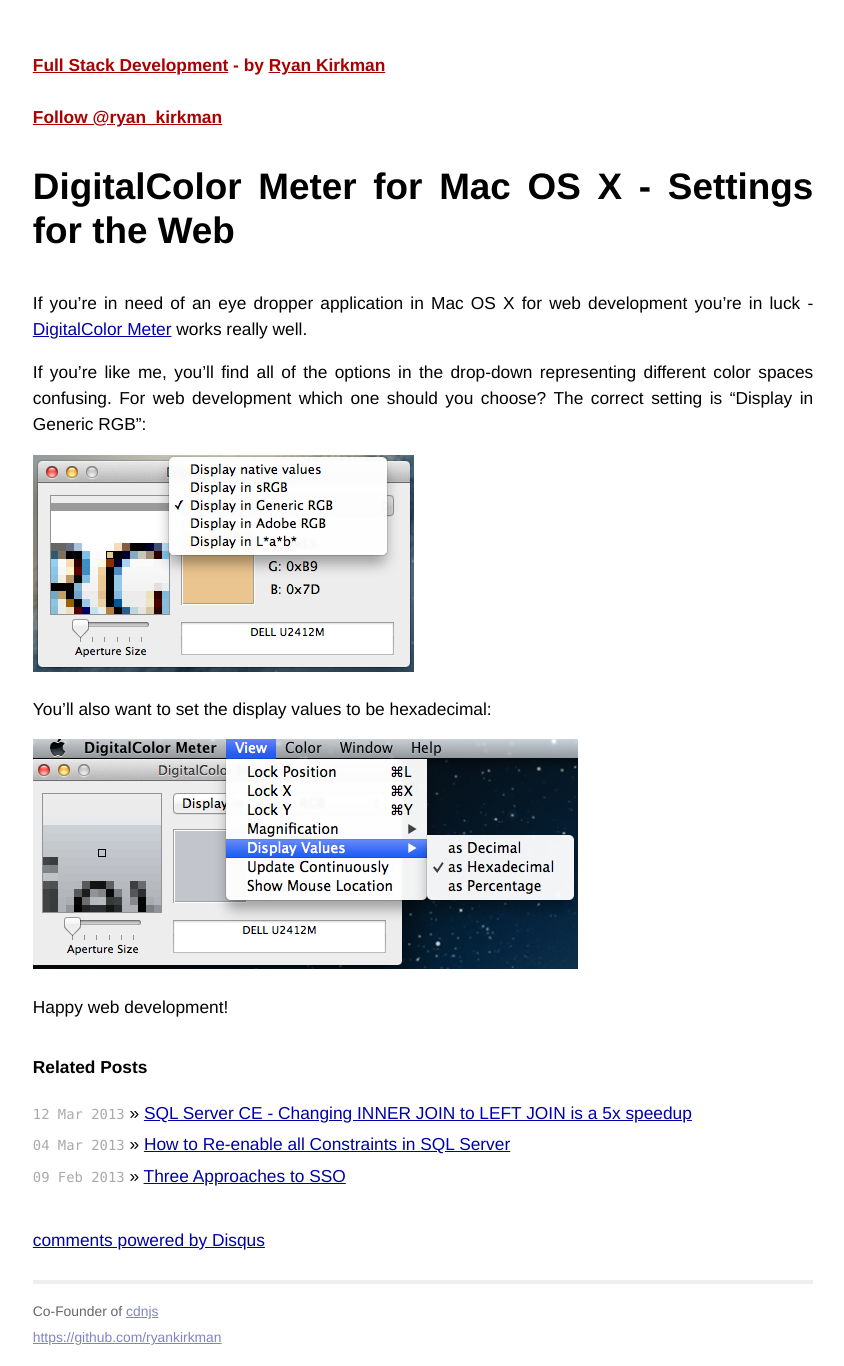
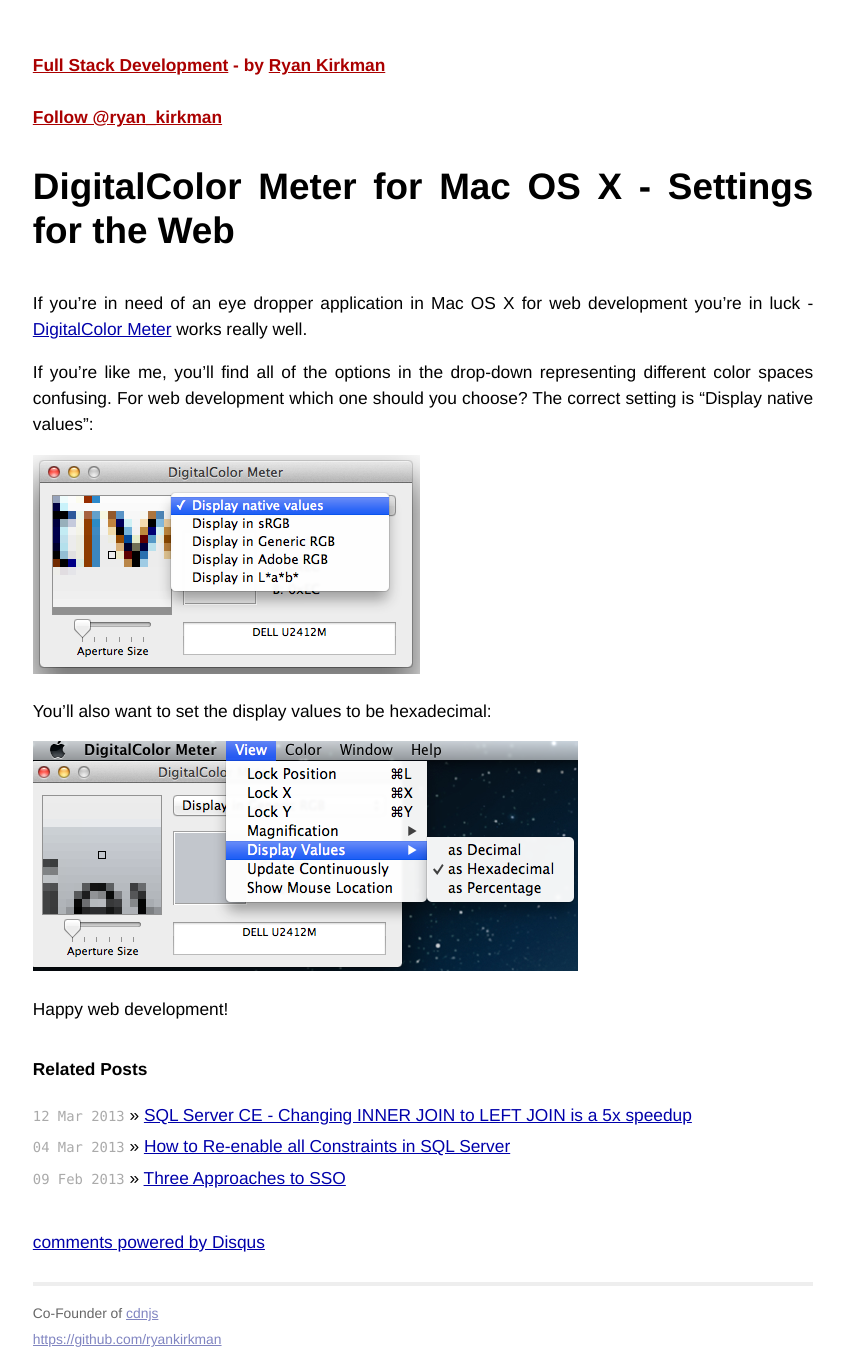
Before and after one commit to ryankirkman/ryankirkman.github.com, a Jekyll site: the page built from _posts/2013-08-05-digitalcolor-meter-mac-os-x-settings-for-web.md, in a window 1280 px wide. Shown: the whole page, without its empty margins (217-1061 px from the left). Built offline with Jekyll 4.4.1, drawn with Linux system fonts in a browser that asks for light colours; Markdown is read by kramdown in place of the engine named in the settings; comment, search, counter and statistics services are not loaded.

Commit message:
Fixed instructions

```diff
--- a/_posts/2013-08-05-digitalcolor-meter-mac-os-x-settings-for-web.md
+++ b/_posts/2013-08-05-digitalcolor-meter-mac-os-x-settings-for-web.md
@@ -8,7 +8,7 @@
 
 If you're in need of an eye dropper application in Mac OS X for web development you're in luck - [DigitalColor Meter](http://www.apple.com/osx/apps/all.html#colormeter "DigitalColor Meter") works really well.
 
-If you're like me, you'll find all of the options in the drop-down representing different color spaces confusing. For web development which one should you choose? The correct setting is "Display in Generic RGB":
+If you're like me, you'll find all of the options in the drop-down representing different color spaces confusing. For web development which one should you choose? The correct setting is "Display native values":
 
 ![DigitalColor Meter Web Development Settings](/images/digitalcolor_meter_web_settings.png)
 
```
Also changed, not shown: images/digitalcolor_meter_web_settings.png.
